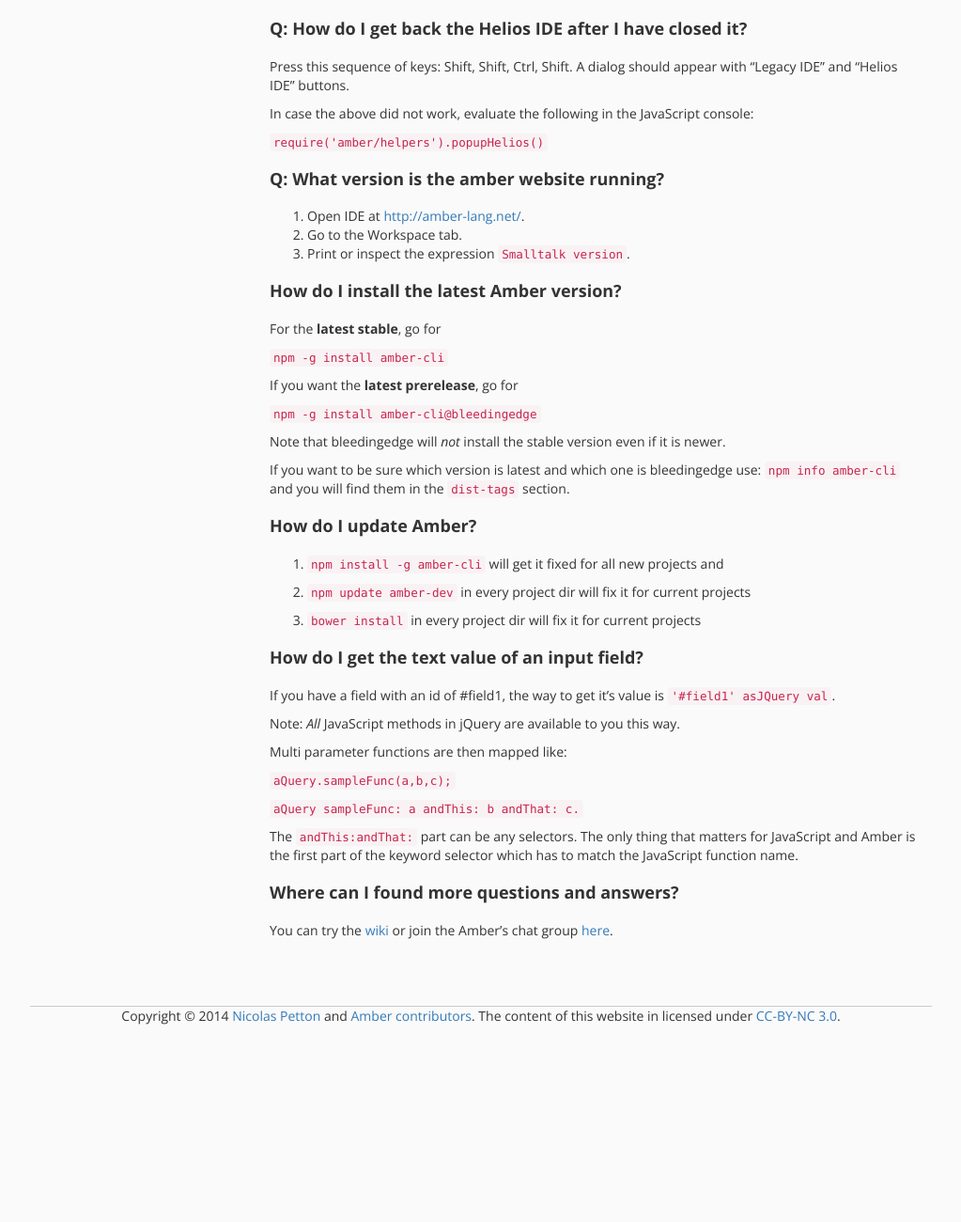
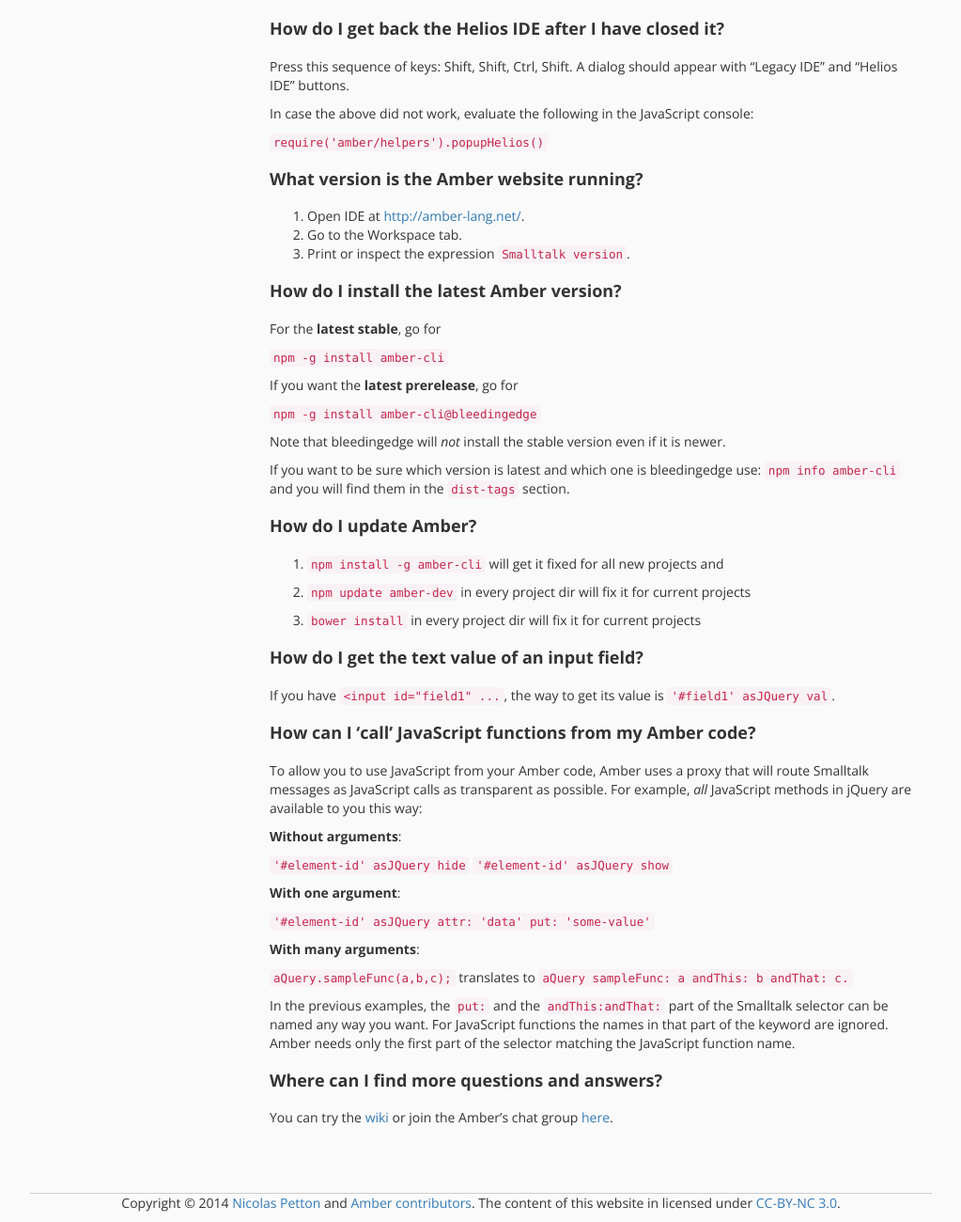
Before and after one commit to amber-smalltalk/amber-documentation, a Jekyll site: the page built from faq.md, in a window 1280 px wide and 1400 px high, scrolled down 1023 px, cut to the strip 100-1400 px from the top of the window. Shown: the whole strip at 94% size, without its empty margins (128-1151 px from the left). Built offline with Jekyll 4.4.1, drawn with Linux system fonts in a browser that asks for light colours; nearby versions of some CDN libraries; before the commit the page ends 2224 px from its top, so only the background shows below that; some of the changed text lies outside the part shown.

Commit message:
find->found

```diff
--- a/faq.md
+++ b/faq.md
@@ -5,9 +5,9 @@ permalink: "faq.html"
 parent: Overview
 ---
 
-#### Q: How do I start a new Amber project?
+#### How do I start a new Amber project?
 
-A: You can see the steps [described here](/getting-started.html) which are basically:
+You can see the steps [described here](/getting-started.html) which are basically:
 
 1. `npm install -g amber-cli`
 2. `mkdir newProjectDir`
@@ -22,7 +22,7 @@ Here is also a terminal screencast doing just that:
 <iframe src="http://showterm.io/457dc8b24df38d67e421d#fast" width="640" height="480"></iframe>
 
 
-#### Q: How do I get back the Helios IDE after I have closed it?
+#### How do I get back the Helios IDE after I have closed it?
 
 Press this sequence of keys: Shift, Shift, Ctrl, Shift.
 A dialog should appear with "Legacy IDE" and "Helios IDE" buttons.
@@ -32,7 +32,7 @@ In case the above did not work, evaluate the following in the JavaScript console
 `require('amber/helpers').popupHelios()`
 
 
-#### Q: What version is the amber website running?
+#### What version is the Amber website running?
 
 1.    Open IDE at [http://amber-lang.net/](http://amber-lang.net/).
 2.    Go to the Workspace tab.
@@ -64,19 +64,27 @@ If you want to be sure which version is latest and which one is bleedingedge use
 
 #### How do I get the text value of an input field?
 
-If you have a field with an id of #field1, the way to get it's value is `'#field1' asJQuery val`.
+If you have `<input id="field1" ...`, the way to get its value is `'#field1' asJQuery val`.
 
-Note: _All_ JavaScript methods in jQuery are available to you this way.
+#### How can I 'call' JavaScript functions from my Amber code?
 
-Multi parameter functions are then mapped like:
+To allow you to use JavaScript from your Amber code, Amber uses a proxy that will route Smalltalk messages as JavaScript calls as transparent as possible. For example, _all_ JavaScript methods in jQuery are available to you this way:
 
-`aQuery.sampleFunc(a,b,c);`
+**Without arguments**:
 
- `aQuery sampleFunc: a andThis: b andThat: c.`
+`'#element-id' asJQuery hide`
+`'#element-id' asJQuery show`
 
-The ``andThis:andThat:`` part can be any selectors. The only thing that matters for JavaScript and Amber is the first part of the keyword selector which has to match the JavaScript function name.
+**With one argument**:
 
+`'#element-id' asJQuery attr: 'data' put: 'some-value'`
 
-#### Where can I found more questions and answers?
+**With many arguments**:
+
+`aQuery.sampleFunc(a,b,c);` translates to `aQuery sampleFunc: a andThis: b andThat: c.`
+
+In the previous examples, the `put:` and the ``andThis:andThat:`` part of the Smalltalk selector can be named any way you want. For JavaScript functions the names in that part of the keyword are ignored. Amber  needs only the first part of the selector matching the JavaScript function name.
+
+#### Where can I find more questions and answers?
 
 You can try the [wiki](https://github.com/amber-smalltalk/amber/wiki/FAQ) or join the Amber's chat group [here](https://gitter.im/amber-smalltalk/amber).
```
Also changed, not shown: javascript-glossary.md (renamed from js-glossary.md, +2 -2 lines), README.md.
